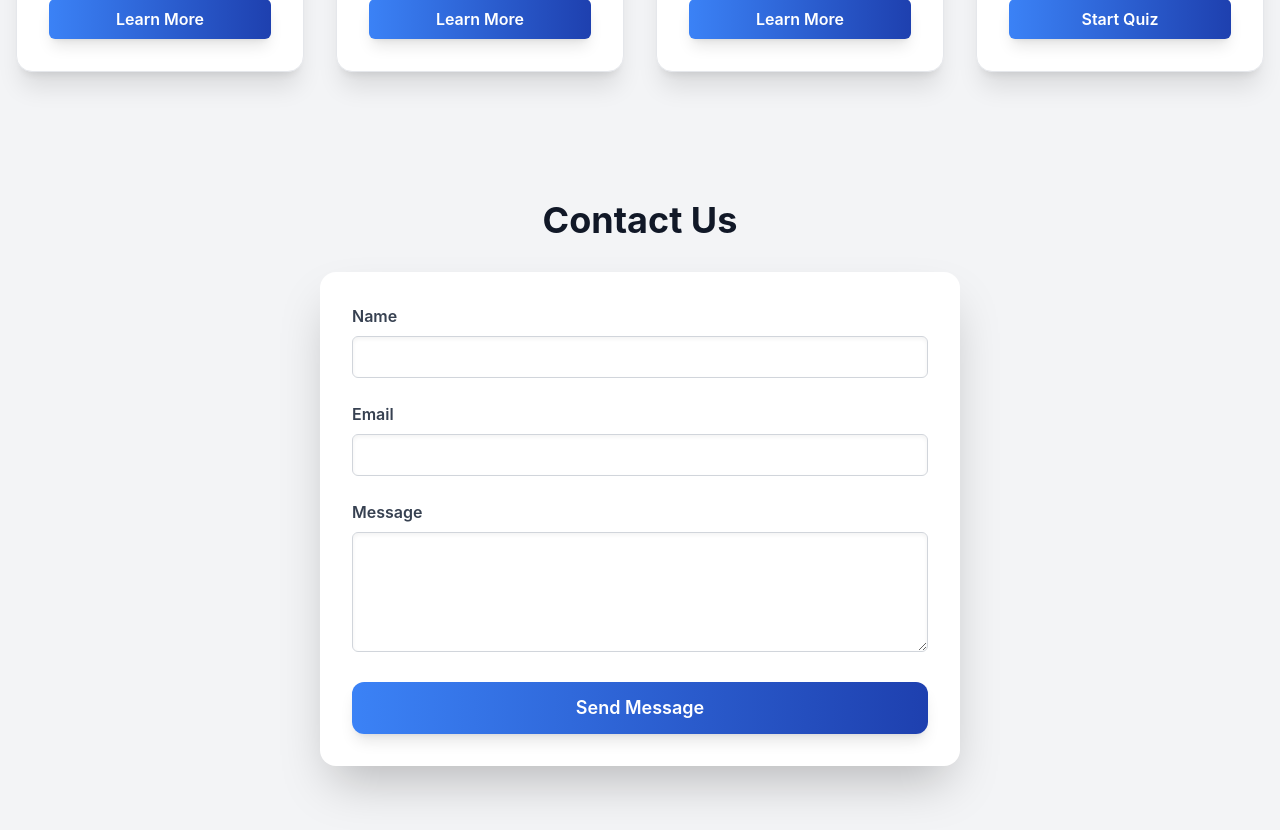
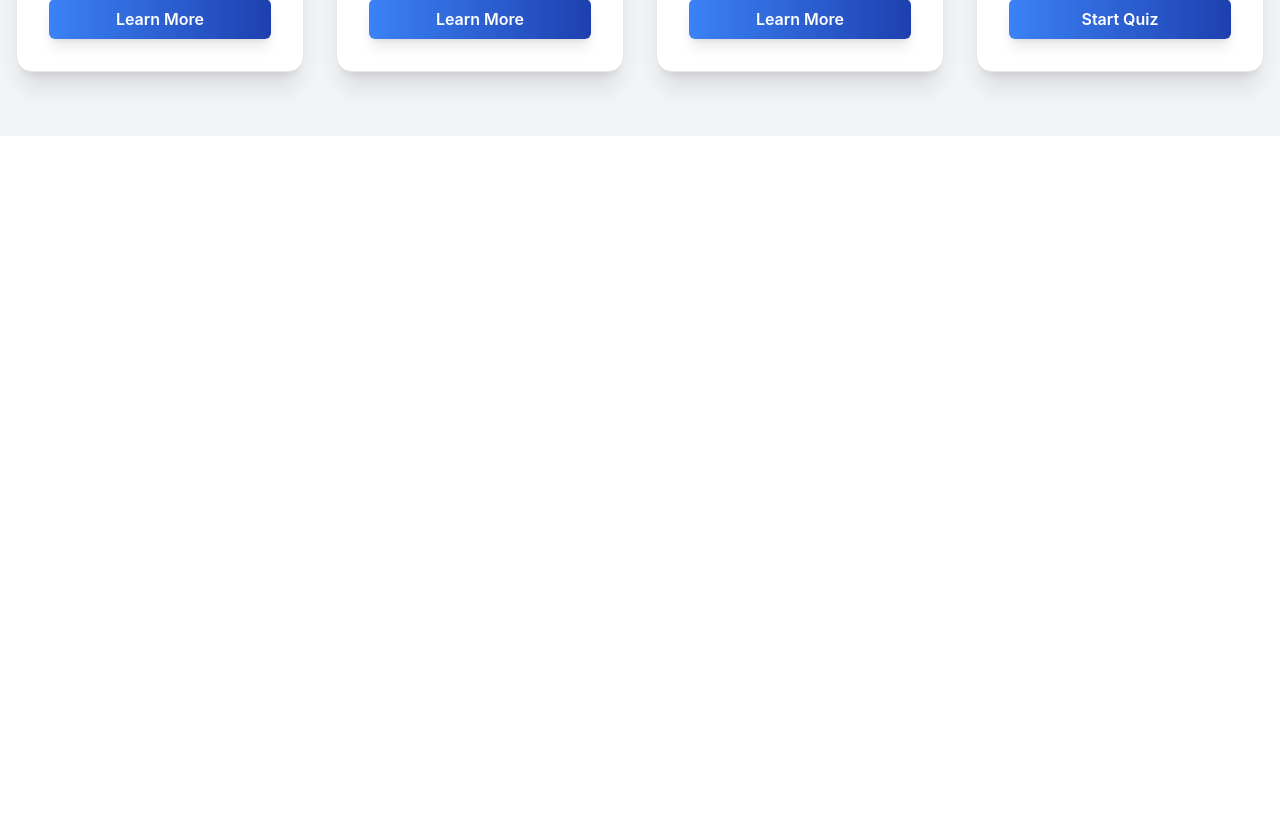
Before and after one commit to jaganmayamgiri/realtime-leaderboard, a React (Create React App) app in the folder frontend/: page / in a window 1280 px wide. Shown: the part 1560-2390 px from the top of the page. After the commit the page ends 1696 px from the top, so only its background shows below. Built offline with nearby package versions, Linux system fonts and the light colour scheme.

Commit message:
Fix: dark mode, remove contact, submit as Guest if no name

```diff
--- a/frontend/src/App.tsx
+++ b/frontend/src/App.tsx
@@ -3,7 +3,6 @@ import { BrowserRouter as Router, Routes, Route } from 'react-router-dom';
 import Navbar from './components/Navbar';
 import Hero from './components/Hero';
 import CardGrid from './components/CardGrid';
-import ContactForm from './components/ContactForm';
 import DaaMcq from './components/DaaMcq';
 import Leaderboard from './components/Leaderboard';
 
@@ -12,7 +11,6 @@ function Home() {
     <>
       <Hero />
       <CardGrid />
-      <ContactForm />
     </>
   );
 }
--- a/frontend/src/components/ContactForm.tsx
+++ /dev/null
@@ -1,86 +0,0 @@
-import React, { useState } from 'react';
-
-const ContactForm: React.FC = () => {
-  const [form, setForm] = useState({ name: '', email: '', message: '' });
-  const [errors, setErrors] = useState<{ [key: string]: string }>({});
-  const [submitted, setSubmitted] = useState(false);
-
-  const validate = () => {
-    const newErrors: { [key: string]: string } = {};
-    if (!form.name.trim()) newErrors.name = 'Name is required.';
-    if (!form.email.trim()) newErrors.email = 'Email is required.';
-    else if (!/^[^@\s]+@[^@\s]+\.[^@\s]+$/.test(form.email)) newErrors.email = 'Invalid email address.';
-    if (!form.message.trim()) newErrors.message = 'Message is required.';
-    return newErrors;
-  };
-
-  const handleChange = (e: React.ChangeEvent<HTMLInputElement | HTMLTextAreaElement>) => {
-    setForm({ ...form, [e.target.name]: e.target.value });
-    setErrors({ ...errors, [e.target.name]: '' });
-  };
-
-  const handleSubmit = (e: React.FormEvent) => {
-    e.preventDefault();
-    const validationErrors = validate();
-    if (Object.keys(validationErrors).length > 0) {
-      setErrors(validationErrors);
-      return;
-    }
-    setSubmitted(true);
-    setForm({ name: '', email: '', message: '' });
-    setTimeout(() => setSubmitted(false), 3000);
-  };
-
-  return (
-    <section className="py-16 px-4 max-w-2xl mx-auto animate-fade-in">
-      <h2 className="text-3xl md:text-4xl font-bold text-center mb-8 text-gray-900 dark:text-white">
-        Contact Us
-      </h2>
-      <form onSubmit={handleSubmit} className="bg-white dark:bg-gray-800 rounded-2xl shadow-2xl p-8 space-y-6">
-        <div>
-          <label htmlFor="name" className="block text-gray-700 dark:text-gray-200 font-semibold mb-2">Name</label>
-          <input
-            type="text"
-            id="name"
-            name="name"
-            className="input w-full"
-            value={form.name}
-            onChange={handleChange}
-            autoComplete="off"
-          />
-          {errors.name && <p className="text-red-500 text-sm mt-1">{errors.name}</p>}
-        </div>
-        <div>
-          <label htmlFor="email" className="block text-gray-700 dark:text-gray-200 font-semibold mb-2">Email</label>
-          <input
-            type="email"
-            id="email"
-            name="email"
-            className="input w-full"
-            value={form.email}
-            onChange={handleChange}
-            autoComplete="off"
-          />
-          {errors.email && <p className="text-red-500 text-sm mt-1">{errors.email}</p>}
-        </div>
-        <div>
-          <label htmlFor="message" className="block text-gray-700 dark:text-gray-200 font-semibold mb-2">Message</label>
-          <textarea
-            id="message"
-            name="message"
-            className="input w-full min-h-[120px]"
-            value={form.message}
-            onChange={handleChange}
-          />
-          {errors.message && <p className="text-red-500 text-sm mt-1">{errors.message}</p>}
-        </div>
-        <button type="submit" className="btn btn-primary w-full text-lg py-3 rounded-xl shadow-lg hover:scale-105 transition-transform">
-          Send Message
-        </button>
-        {submitted && <p className="text-green-600 text-center font-semibold mt-4 animate-fade-in">Thank you! Your message has been sent.</p>}
-      </form>
-    </section>
-  );
-};
-
-export default ContactForm;
--- a/frontend/src/components/DaaMcq.tsx
+++ b/frontend/src/components/DaaMcq.tsx
@@ -181,6 +181,7 @@ const DaaMcq: React.FC<DaaMcqProps> = ({ userName }) => {
 
       console.log('Submitting to backend URL:', backendUrl); // Debug log
 
+      const nameToSend = userName && userName.trim() !== '' ? userName : 'Guest';
       const response = await fetch(`${backendUrl}/add_score`, {
         method: 'POST',
         headers: {
@@ -188,7 +189,7 @@ const DaaMcq: React.FC<DaaMcqProps> = ({ userName }) => {
           'Accept': 'application/json'
         },
         mode: 'cors',
-        body: JSON.stringify({ name: userName, score }),
+        body: JSON.stringify({ name: nameToSend, score }),
       });
 
       console.log('Response status:', response.status); // Debug log
--- a/frontend/src/components/Navbar.tsx
+++ b/frontend/src/components/Navbar.tsx
@@ -7,11 +7,12 @@ const Navbar: React.FC = () => {
   const [darkMode, setDarkMode] = useState(false);
 
   useEffect(() => {
+    const html = document.documentElement;
     if (darkMode) {
-      document.documentElement.classList.add('dark');
+      html.classList.add('dark');
       localStorage.setItem('theme', 'dark');
     } else {
-      document.documentElement.classList.remove('dark');
+      html.classList.remove('dark');
       localStorage.setItem('theme', 'light');
     }
   }, [darkMode]);
--- a/frontend/tailwind.config.js
+++ b/frontend/tailwind.config.js
@@ -1,5 +1,6 @@
 /** @type {import('tailwindcss').Config} */
 module.exports = {
+  darkMode: 'class',
   content: [
     "./src/**/*.{js,jsx,ts,tsx}",
   ],
```
